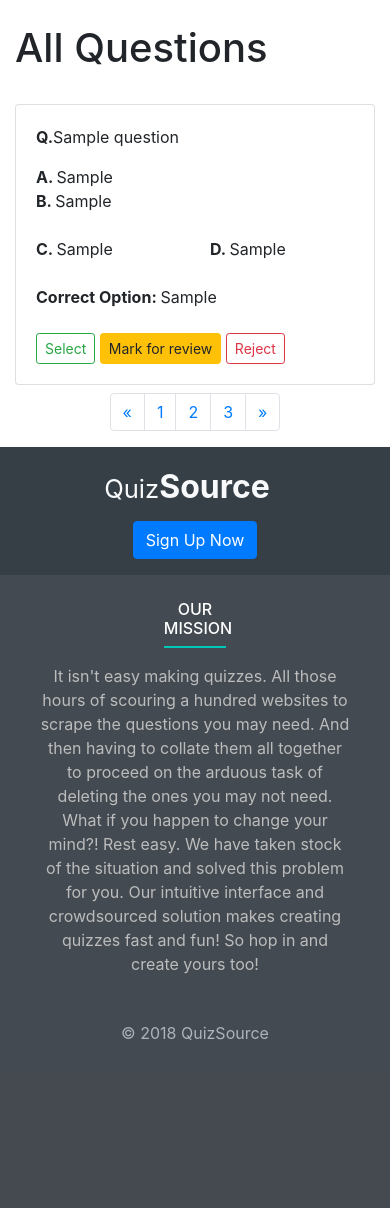
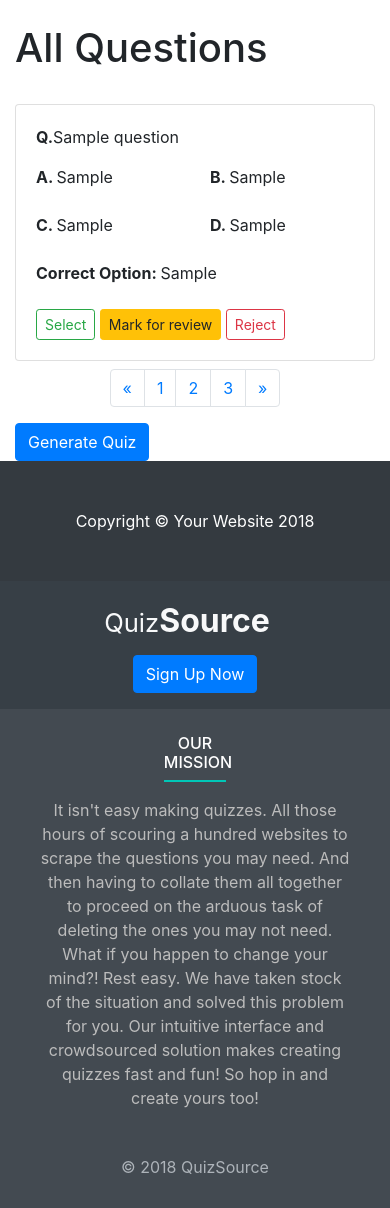
Before and after one commit to kaushal-py/QuizSource, a Flask app: page /review/1 in a window 390 px wide. Shown: the part 72-1280 px from the top of the page. Before the commit the page ends 1112 px from the top, so only its background shows below. Run offline with Flask 2, Linux system fonts and the light colour scheme; tables that the repository leaves empty hold one stand-in row (values such as "Sample post"); some libraries are stand-ins or nearby versions.

Commit message:
Merge: Origin and local

```diff
--- a/app.py
+++ b/app.py
@@ -20,7 +20,7 @@ def register():
 @app.route('/review/<int:topic_id>')
 def review(topic_id):
     questions = Question.query.filter_by(topic_id=topic_id)
-    return render_template("review.html", questions=questions)
+    return render_template("review.html", questions=questions, topic_id=topic_id)
 
 @app.route('/')
 def landing():
@@ -81,6 +81,18 @@ def update_question_status(question_data):
     db.session.commit()
     emit('question_updated')
 
+@app.route('/quiz/<int:topic_id>')
+def gen_quiz(topic_id):
+
+    hosted_by = request.args.get('hosted_by')
+    duration = request.args.get('duration')
+    max_marks = request.args.get('max_marks')
+
+    topic = Topic.query.get(topic_id)
+    questions = Question.query.filter_by(topic_id=topic_id, status=0)
+    return render_template("quiz.html", questions=questions, topic=topic,
+                        hosted_by=hosted_by, duration=duration, max_marks=max_marks )
+
 @app.route('/create')
 def drop_all():
     db.drop_all()
--- a/config.py
+++ b/config.py
@@ -5,5 +5,5 @@ from flask_socketio import SocketIO
 
 app = Flask(__name__)
 app.config['SQLALCHEMY_DATABASE_URI'] = os.environ['DATABASE_URL']
+app.config['SQLALCHEMY_TRACK_MODIFICATIONS'] = False
 db = SQLAlchemy(app)
-socketio = SocketIO(app)
--- a/templates/review.html
+++ b/templates/review.html
@@ -30,8 +30,8 @@
                     <p class="card-text"><strong>Q.</strong>{{ question.name }}</p>
 
                     <div class="row">
-                        <div class="col-sm-6"><strong>A. </strong>{{ question.option1 }}</div>
-                        <div class="col-sm-6"><strong>B. </strong>{{ question.option2 }}</div>
+                        <div class="col"><strong>A. </strong>{{ question.option1 }}</div>
+                        <div class="col"><strong>B. </strong>{{ question.option2 }}</div>
                     </div>
 
                     <br>
@@ -98,8 +98,66 @@
     </li>
     </ul>
 
+    <!-- Button trigger modal -->
+    <button type="button" class="btn btn-primary" data-toggle="modal" data-target="#exampleModalCenter">
+        Generate Quiz
+    </button>
+
 </div>
 <!-- /.container -->
+
+    <!-- Modal -->
+    <div class="modal fade" id="exampleModalCenter" tabindex="-1" role="dialog" aria-labelledby="exampleModalCenterTitle" aria-hidden="true">
+    <div class="modal-dialog modal-dialog-centered" role="document">
+        <div class="modal-content">
+        <div class="modal-header">
+            <h5 class="modal-title" id="exampleModalLongTitle">Additional information</h5>
+            <button type="button" class="close" data-dismiss="modal" aria-label="Close">
+            <span aria-hidden="true">&times;</span>
+            </button>
+        </div>
+        <form method="GET" action="/quiz/{{topic_id}}">
+        <div class="modal-body">
+            <div class="form-group row">
+                <label for="hosted_by" class="col-sm-2 col-form-label">Hosted by</label>
+                <div class="col-sm-10">
+                    <input type="text" class="form-control" name="hosted_by" placeholder="Institution name (Ex. VESIT)">
+                </div>
+            </div>
+        </div>
+        <div class="modal-body">
+            <div class="form-group row">
+                <label for="duration" class="col-sm-2 col-form-label">Duration of test</label>
+                <div class="col-sm-10">
+                    <input type="text" class="form-control" name="duration" placeholder="Time in hours (Ex. 3)">
+                </div>
+            </div>
+        </div>
+        <div class="modal-body">
+            <div class="form-group row">
+                <label for="max_marks" class="col-sm-2 col-form-label">Maximum marks</label>
+                <div class="col-sm-10">
+                    <input type="number" class="form-control" name="max_marks" placeholder="Ex. 80">
+                </div>
+            </div>
+        </div>
+
+        <div class="modal-footer">
+            <button type="button" class="btn btn-secondary" data-dismiss="modal">Close</button>
+            <input type="submit" value="Generate" class="btn btn-primary">
+        </div>
+        </form>
+        </div>
+    </div>
+</div>
+
+<!-- Footer -->
+<footer class="py-5 bg-dark">
+    <div class="container">
+    <p class="m-0 text-center text-white">Copyright &copy; Your Website 2018</p>
+    </div>
+    <!-- /.container -->
+</footer>
 
 <script>
     $(document).ready(function(){
```
Also changed, not shown: templates/quiz.html (added, +85 -0 lines).
